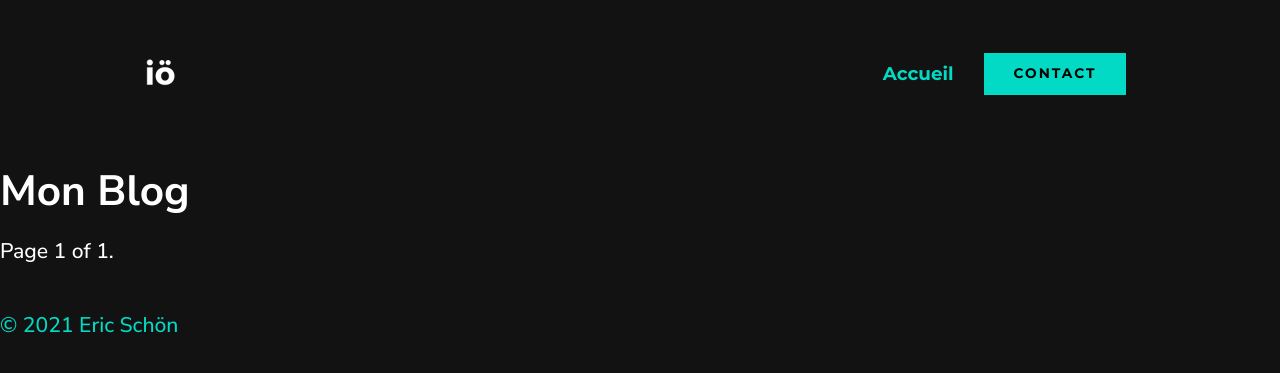
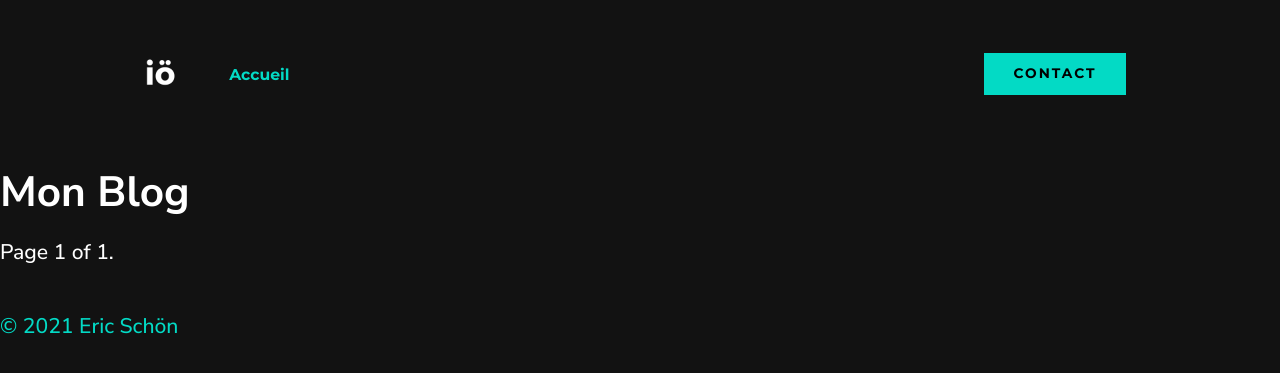
Before and after one commit to erischon/erischon-website, a Django app: page /blog/ in a window 1280 px wide. Shown: the top 373 px of the page. Run offline with Django 3.2, Linux system fonts and the light colour scheme; data that the repository does not hold is empty; some libraries are stand-ins or nearby versions.

Commit message:
Update nav-styles.css

```diff
--- a/static/website/css/nav-styles.css
+++ b/static/website/css/nav-styles.css
@@ -6,7 +6,7 @@
 .nav_button {
     font-family: var(--ff-secondary);
     font-weight: 700;
-    font-size: 1rem;
+    font-size: 0.9rem;
     color: var(--clr-secondary);
     text-decoration: none;
 }
@@ -19,6 +19,7 @@
     display: flex;
     align-items: center;
     justify-content: space-between;
+    width: 100%;
 }
 
 .nav__links {
@@ -33,6 +34,7 @@
 
 .nav__item {
     transition: all 0.3s ease 0s;
+    font-size: var(--fs-little);
 }
 
 .nav__item:hover {
```
